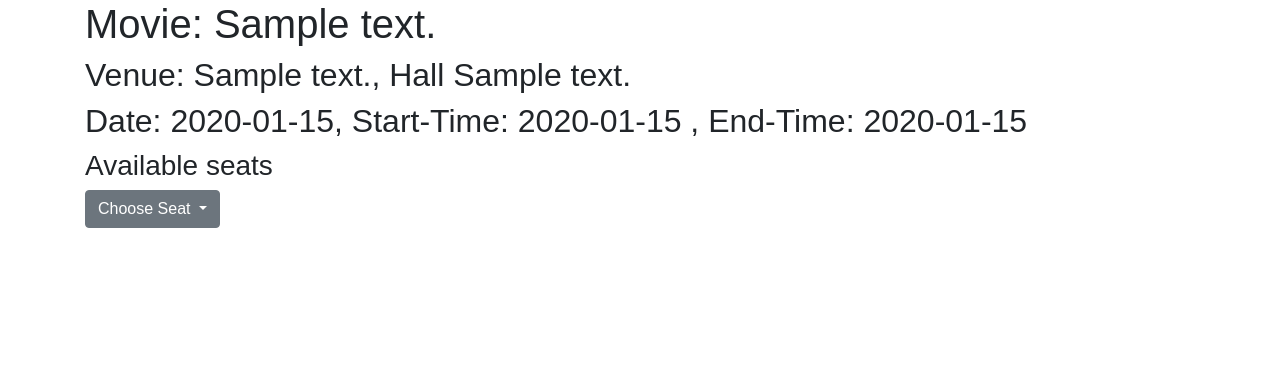
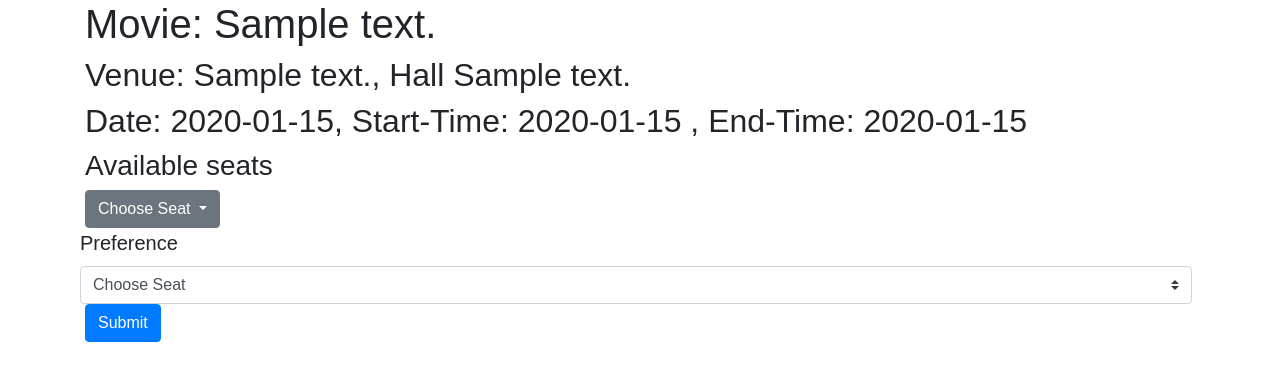
Before and after one commit to MiloniAtal/movietickets, a Flask app: template templates/booking.html in a window 1280 px wide. Shown: the top 381 px of the page. Run offline with Flask 2, Linux system fonts and the light colour scheme; the template is opened without the code that fills it: most values are stand-ins (such as "Sample title", 1, 10 or a date in 2020); parts of the project's set-up code (start-up, migrations or seed data) failed here and were passed over.

Commit message:
Trying the form

```diff
--- a/templates/booking.html
+++ b/templates/booking.html
@@ -42,6 +42,18 @@
             {% endfor %}
           </div>
         </div>
+        <form>
+          <div class="form-row align-items-center">
+            <label class="mr-sm-2" for="inlineFormCustomSelect">Preference</label>
+            <select class="custom-select mr-sm-2" id="inlineFormCustomSelect">
+              <option selected>Choose Seat</option>
+              {% for seat in data %}
+              <option value="{{seat[0]}}">Seatnumber: {{seat[0]}}, Price: {{seat[1]}}</option>
+              {% endfor %}
+            </select>
+          </div>
+          <button type="submit" class="btn btn-primary">Submit</button>
+        </form>
     {% endif %}
   </div>
 
--- a/templates/booking_complete.html
+++ b/templates/booking_complete.html
@@ -13,10 +13,6 @@
 
   <div class="container">
     <h1>Booking Successful</h1>
-    <!-- <h1>Movie: {{details[0]}}</h1>
-    <h2>Venue: {{details[1]}}, Hall {{details[2]}}</h2>
-    <h2>Date: {{details[3].strftime('%m/%d/%Y')}}, Start-Time: {{details[4].strftime('%H:%M')}} , End-Time: {{details[5].strftime('%H:%M')}}</h2>
-     -->
 
   </div>
 
```
